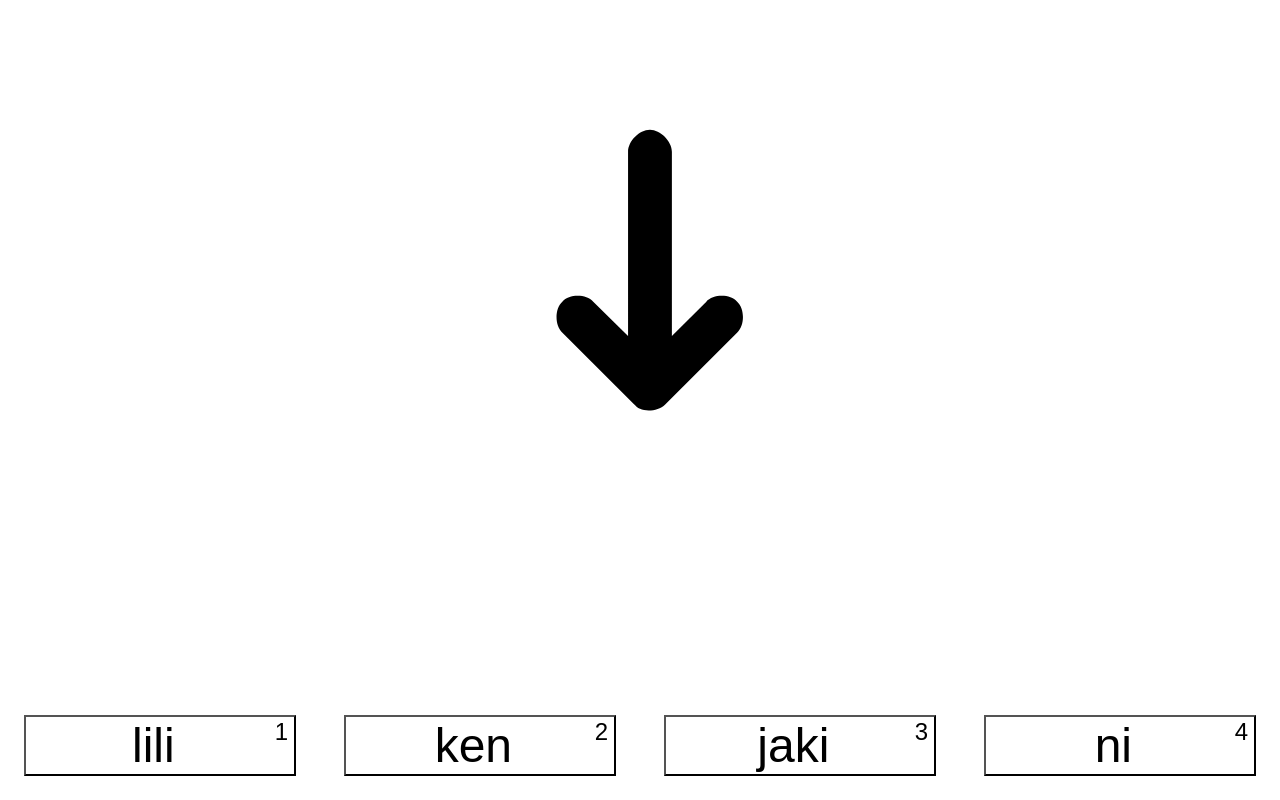
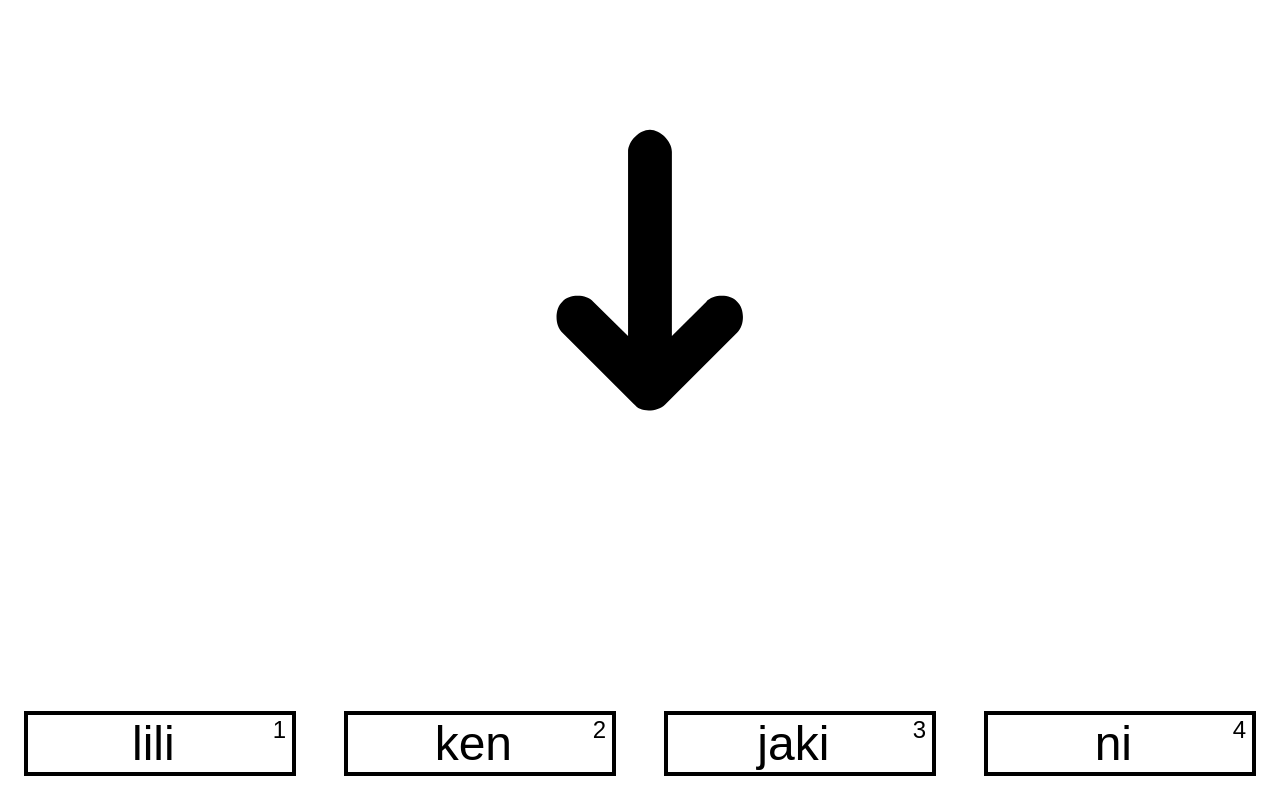
Before and after one commit to jonot-cyber/sitelen-pona-tester, a React (Create React App) app: page / in a window 1280 px wide. Built offline with nearby package versions, Linux system fonts and the light colour scheme.

Commit message:
Make buttons look decent on not-chrome

```diff
--- a/src/WordButton/WordButton.module.css
+++ b/src/WordButton/WordButton.module.css
@@ -2,6 +2,8 @@
     flex: 1;
     font-size: 3em;
     background-color: white;
+    color: black;
+    border: 0.1em solid black;
     margin: 0.5em;
     display: flex;
 }
```
